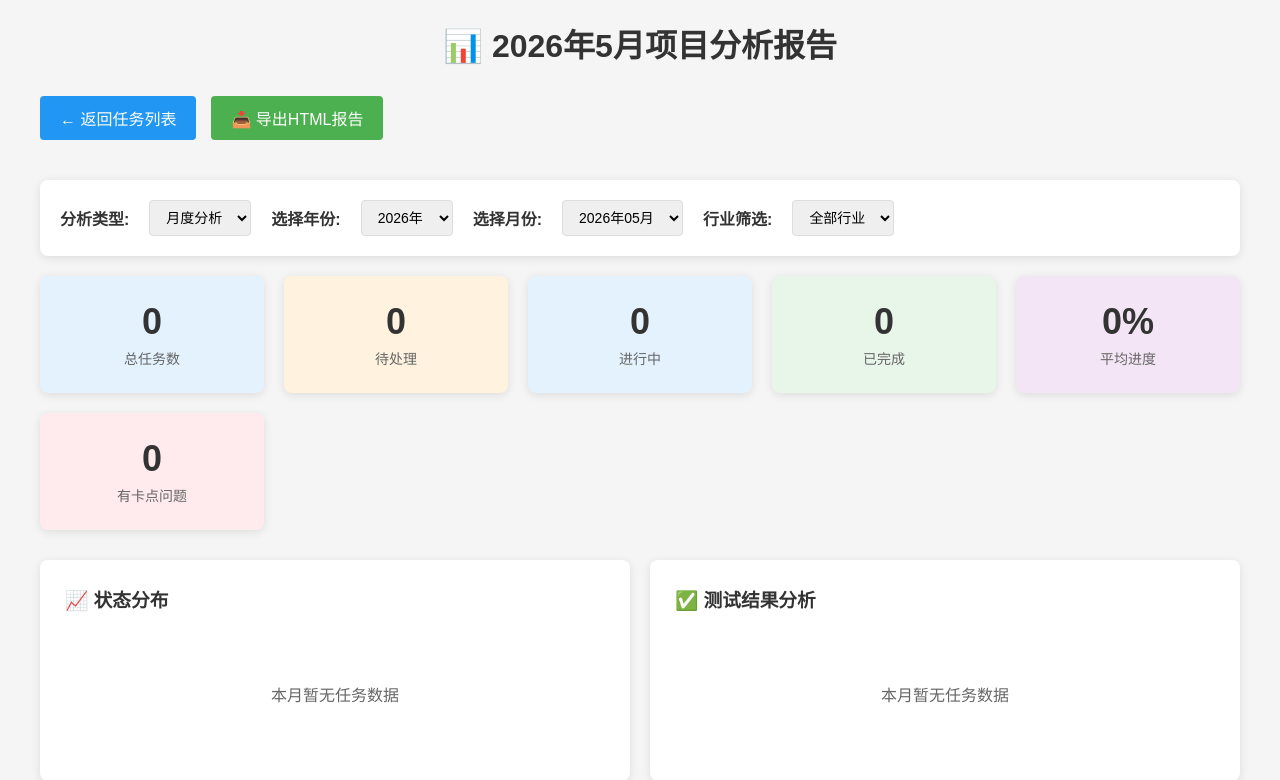
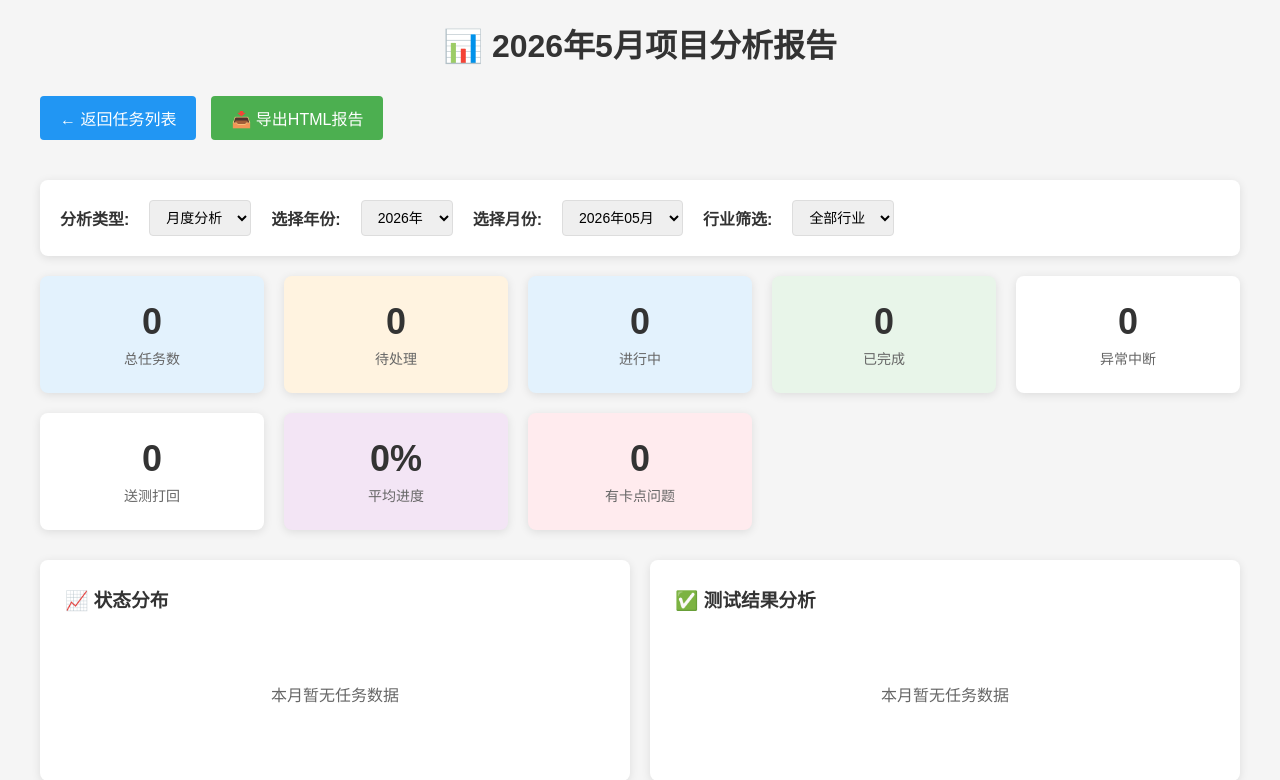
Before and after one commit to hewenfeng998/Software-Test-Platform, a Flask app: page /analysis in a window 1280 px wide. Shown: the top 780 px of the page. Run offline with Flask 3, Linux system fonts and the light colour scheme; the visitor is signed in with stand-in values (Sample User, id 1); data that the repository does not hold is empty.

Commit message:
增加异常中断、送测打回两个新状态

```diff
--- a/app.py
+++ b/app.py
@@ -177,7 +177,7 @@ def register():
 
     return render_template('register.html')
 
-STATUS_OPTIONS = ['待处理', '进行中', '已完成']
+STATUS_OPTIONS = ['待处理', '进行中', '已完成', '异常中断', '送测打回']
 
 def login_required(f):
     @wraps(f)
--- a/templates/add.html
+++ b/templates/add.html
@@ -139,6 +139,8 @@
                         <option value="待处理">待处理</option>
                         <option value="进行中">进行中</option>
                         <option value="已完成">已完成</option>
+                        <option value="异常中断">异常中断</option>
+                        <option value="送测打回">送测打回</option>
                     </select>
                 </div>
                 <div>
--- a/templates/analysis.html
+++ b/templates/analysis.html
@@ -141,6 +141,8 @@
         .bar-fill.pending { background-color: #ff9800; }
         .bar-fill.progress { background-color: #2196F3; }
         .bar-fill.completed { background-color: #4CAF50; }
+        .bar-fill.interrupted { background-color: #9c27b0; }
+        .bar-fill.rejected { background-color: #f44336; }
         .bar-fill.high { background-color: #f44336; }
         .bar-fill.medium { background-color: #ff9800; }
         .bar-fill.low { background-color: #9e9e9e; }
@@ -182,6 +184,8 @@
         .status-pending { background-color: #ff9800; color: white; }
         .status-progress { background-color: #2196F3; color: white; }
         .status-completed { background-color: #4CAF50; color: white; }
+        .status-interrupted { background-color: #9c27b0; color: white; }
+        .status-rejected { background-color: #f44336; color: white; }
         .test-result {
             padding: 4px 10px;
             border-radius: 20px;
@@ -261,6 +265,14 @@
                 <div class="number">{{ status_counts.get('已完成', 0) }}</div>
                 <div class="label">已完成</div>
             </div>
+            <div class="stat-card interrupted">
+                <div class="number">{{ status_counts.get('异常中断', 0) }}</div>
+                <div class="label">异常中断</div>
+            </div>
+            <div class="stat-card rejected">
+                <div class="number">{{ status_counts.get('送测打回', 0) }}</div>
+                <div class="label">送测打回</div>
+            </div>
             <div class="stat-card avg-progress">
                 <div class="number">{{ avg_progress }}%</div>
                 <div class="label">平均进度</div>
@@ -299,6 +311,24 @@
                         <div class="bar-label">已完成: {{ completed_count }} ({{ completed_percent }}%)</div>
                         <div class="bar-track">
                             <div class="bar-fill completed" style="width: {{ completed_percent }}%">{{ completed_count }}</div>
+                        </div>
+                    </div>
+
+                    {% set interrupted_count = status_counts.get('异常中断', 0) %}
+                    {% set interrupted_percent = (interrupted_count / total_tasks * 100)|round(1) %}
+                    <div class="bar-container">
+                        <div class="bar-label">异常中断: {{ interrupted_count }} ({{ interrupted_percent }}%)</div>
+                        <div class="bar-track">
+                            <div class="bar-fill interrupted" style="width: {{ interrupted_percent }}%">{{ interrupted_count }}</div>
+                        </div>
+                    </div>
+
+                    {% set rejected_count = status_counts.get('送测打回', 0) %}
+                    {% set rejected_percent = (rejected_count / total_tasks * 100)|round(1) %}
+                    <div class="bar-container">
+                        <div class="bar-label">送测打回: {{ rejected_count }} ({{ rejected_percent }}%)</div>
+                        <div class="bar-track">
+                            <div class="bar-fill rejected" style="width: {{ rejected_percent }}%">{{ rejected_count }}</div>
                         </div>
                     </div>
                 {% else %}
@@ -401,7 +431,7 @@
                             <td>{{ task.submitter or '-' }}</td>
                             <td>{{ task.tester or '-' }}</td>
                             <td>
-                                <span class="status {% if task.status == '待处理' %}status-pending{% elif task.status == '进行中' %}status-progress{% else %}status-completed{% endif %}">
+                                <span class="status {% if task.status == '待处理' %}status-pending{% elif task.status == '进行中' %}status-progress{% elif task.status == '已完成' %}status-completed{% elif task.status == '异常中断' %}status-interrupted{% else %}status-rejected{% endif %}">
                                     {{ task.status }}
                                 </span>
                             </td>
--- a/templates/edit.html
+++ b/templates/edit.html
@@ -124,6 +124,8 @@
                         <option value="待处理" {% if task.status == '待处理' %}selected{% endif %}>待处理</option>
                         <option value="进行中" {% if task.status == '进行中' %}selected{% endif %}>进行中</option>
                         <option value="已完成" {% if task.status == '已完成' %}selected{% endif %}>已完成</option>
+                        <option value="异常中断" {% if task.status == '异常中断' %}selected{% endif %}>异常中断</option>
+                        <option value="送测打回" {% if task.status == '送测打回' %}selected{% endif %}>送测打回</option>
                     </select>
                 </div>
                 <div>
--- a/templates/export_report.html
+++ b/templates/export_report.html
@@ -142,6 +142,8 @@
         .status-pending { background-color: #ff9800; }
         .status-progress { background-color: #2196F3; }
         .status-completed { background-color: #4CAF50; }
+        .status-interrupted { background-color: #9c27b0; }
+        .status-rejected { background-color: #f44336; }
         .no-data {
             text-align: center;
             padding: 50px;
@@ -239,7 +241,7 @@
                     {% for task in tasks %}
                     <tr>
                         <td>{{ task.title }}</td>
-                        <td><span class="status status-{{ 'pending' if task.status == '待处理' else 'progress' if task.status == '进行中' else 'completed' }}">{{ task.status }}</span></td>
+                        <td><span class="status status-{{ 'pending' if task.status == '待处理' else 'progress' if task.status == '进行中' else 'completed' if task.status == '已完成' else 'interrupted' if task.status == '异常中断' else 'rejected' }}">{{ task.status }}</span></td>
                         <td>{{ task.priority }}</td>
                         <td>{{ task.submitter }}</td>
                         <td>{{ task.tester }}</td>
```
Also changed, not shown: templates/gantt.html (+11 -1 lines), templates/index.html (+6 -2 lines).
